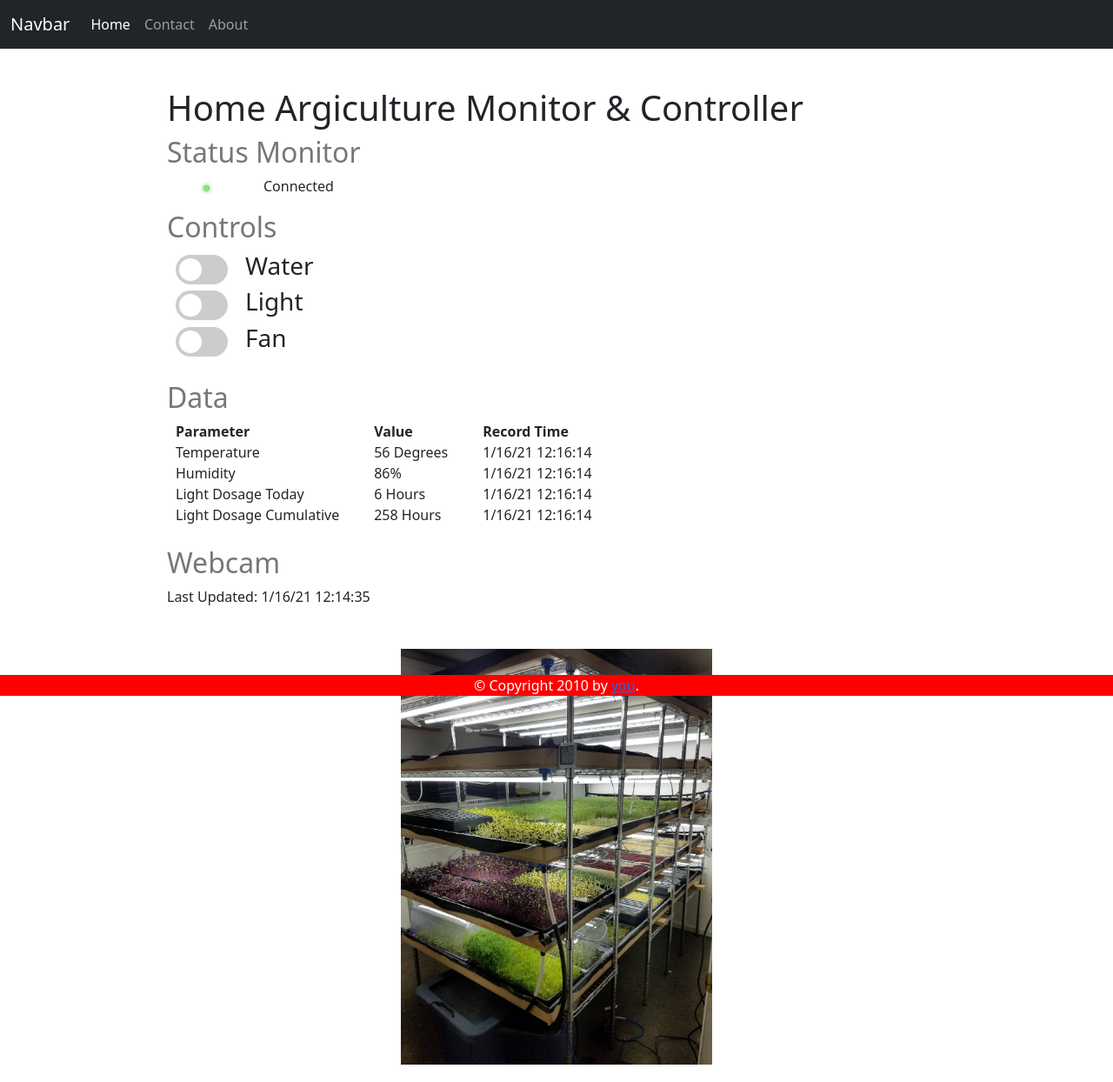
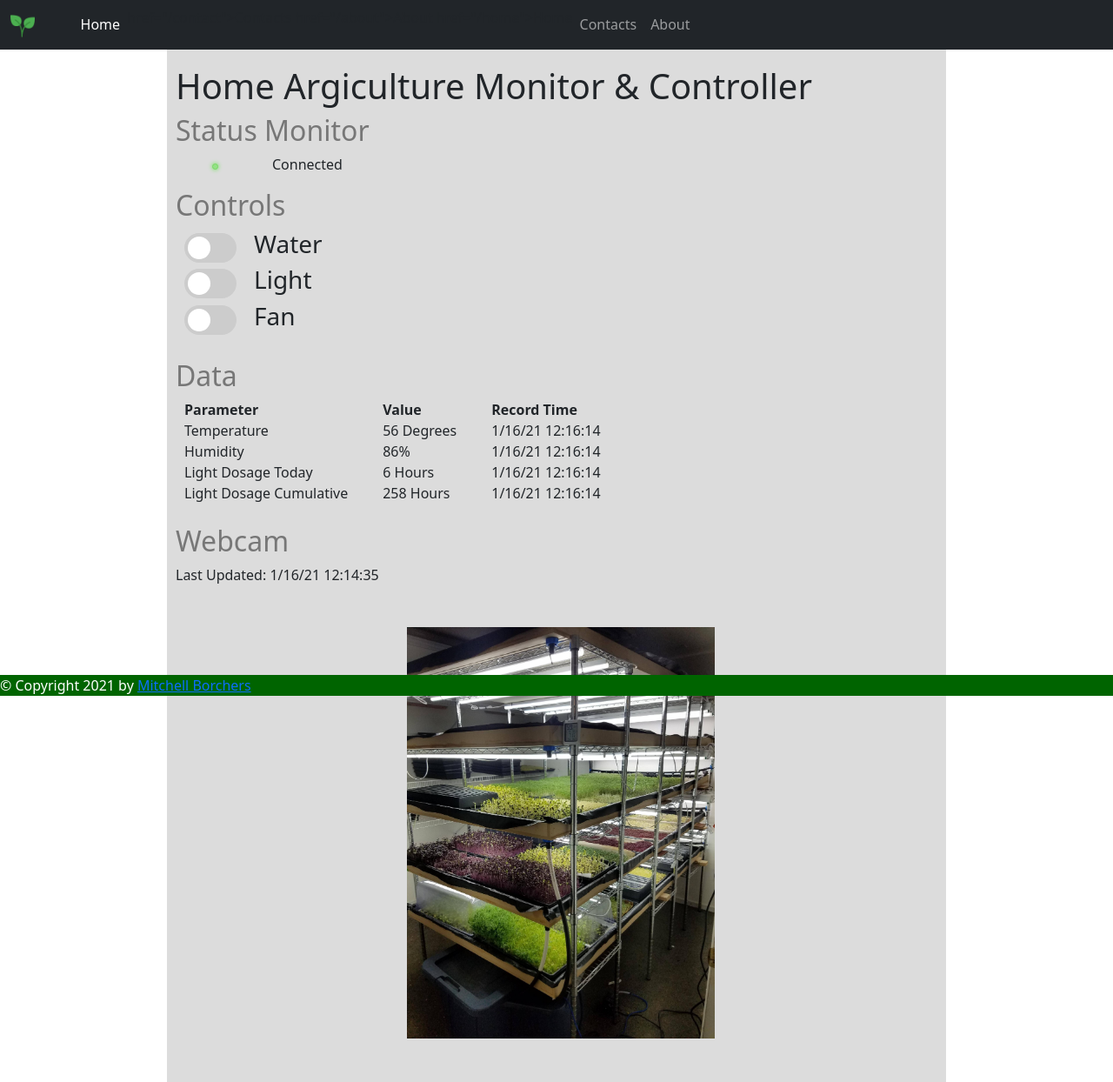
Before and after one commit to borchr27/GrowMonitorSite, a Flask app: page /home in a window 1280 px wide. Shown: the whole page at 87% size. Run offline with Flask 2, Linux system fonts and the light colour scheme; some libraries are stand-ins or nearby versions.

Commit message:
added favicon and home page logos, clean up controllers, highlight area in navbar in progress

```diff
--- a/static/style.css
+++ b/static/style.css
@@ -1,21 +1,24 @@
-@import "compass/css3";
 main {
     background-color: #00cc00;
     width: 20%;
 }
 
-.content {
-    max-width: 100%;
+.page {
+    padding-top: 75px;
+    padding-bottom: 50px;
+    padding-left: 10px;
+    max-width: 70%;
     margin: auto;
+    background-color: gainsboro;
 }
 
-.page {
-    padding-top: 100px;
-    max-width: 70%;
-    margin: auto;
+.imagePlantLogo {
+    opacity: 100%;
+    width: 50%;
+    height: auto;
 }
 
-img {
+.imagePlantShelf {
     opacity: 100%;
     width: 40%;
     height: auto;
@@ -31,11 +34,6 @@ h2 {
     color: #777;
 }
 
-body {
-    background-color: #ccc;
-    margin: 25px;
-}
-
 td {
     padding: 0 10px;
 }
@@ -46,6 +44,11 @@ th {
 
 
 /* NAVBAR ------------------------------------------------------*/
+
+.navbar-brand {
+    width: 60px;
+    left: auto;
+}
 
 
 /* Add a black background color to the top navigation */
@@ -196,14 +199,14 @@ ul {
 }
 
 
-/* FIXED NAV ADN FOOTER ---------------------------------------------*/
+/* FOOTER ---------------------------------------------*/
 
 .footer {
     position: fixed;
     left: 0;
     bottom: 0;
     width: 100%;
-    background-color: red;
+    background-color: darkgreen;
     color: white;
-    text-align: center;
+    text-align: left;
 }
--- a/templates/_layout.html
+++ b/templates/_layout.html
@@ -6,31 +6,36 @@
     <title>Document</title>
     <meta charset="UTF-8">
     <meta name="viewport" content="width=device-width, initial-scale=1.0">
+    <link rel="shortcut icon" href="{{ url_for('static', filename='favicon.ico') }}">
     <link rel="stylesheet" href="/static/style.css">
     <link href="https://cdn.jsdelivr.net/npm/bootstrap@5.0.0-beta1/dist/css/bootstrap.min.css" rel="stylesheet" integrity="sha384-giJF6kkoqNQ00vy+HMDP7azOuL0xtbfIcaT9wjKHr8RbDVddVHyTfAAsrekwKmP1" crossorigin="anonymous">
     <title>{% block title %}{% endblock %} - My Webpage</title>
     {% endblock %}
 </head>
 
+{% set navigation_bar = [ (url_for('Home'), 'home', 'Home'), (url_for('Contact'), 'contact', 'Contacts'), (url_for('About'), 'about', 'About') ] -%}
 <nav class="navbar fixed-top navbar-expand-lg navbar-dark bg-dark">
     <div class="container-fluid">
-        <a class="navbar-brand" href="#">Navbar</a>
+        <a class="navbar-brand" href="{{url_for('Home')}}">
+            <img src="/static/plant.png" class="imagePlantLogo" alt="">
+        </a>
         <button class="navbar-toggler" type="button" data-bs-toggle="collapse" data-bs-target="#navbarNavAltMarkup" aria-controls="navbarNavAltMarkup" aria-expanded="false" aria-label="Toggle navigation">
-        <span class="navbar-toggler-icon"></span>
-      </button>
+            <span class="navbar-toggler-icon"></span>
+        </button>
         <div class="collapse navbar-collapse" id="navbarNavAltMarkup">
             <div class="navbar-nav">
-                <a class="nav-link active" aria-current="page" href="http://127.0.0.1:5000/home">Home</a>
-                <a class="nav-link" href="http://127.0.0.1:5000/contact">Contact</a>
-                <a class="nav-link" href="http://127.0.0.1:5000/about">About</a>
+                {% for href, id, caption in navigation_bar %} {%if id == active_page %}
+                <a class="nav-link active" {% endif %} href="{{ href|e }}">{{ caption|e }}</a> {% endfor %} {% for href, id, caption in navigation_bar %} {%if id != active_page %}
+                <a class="nav-link" {% endif %} href="{{ href|e }}">{{ caption|e }}</a> {% endfor %}
             </div>
         </div>
     </div>
 </nav>
 
+
 <body>
     <div id="content">{% block content %}{% endblock %}</div>
-    <div class="footer">{% block footer %} &copy; Copyright 2010 by <a href="http://domain.invalid/">you</a>. {% endblock %}</div>
+    <div class="footer">{% block footer %} &copy; Copyright 2021 by <a href="https://github.com/borchr27">Mitchell Borchers</a>{% endblock %}</div>
 </body>
 
 <script src="https://code.jquery.com/jquery-3.3.1.slim.min.js" integrity="sha384-q8i/X+965DzO0rT7abK41JStQIAqVgRVzpbzo5smXKp4YfRvH+8abtTE1Pi6jizo" crossorigin="anonymous"></script>
--- a/templates/about.html
+++ b/templates/about.html
@@ -1,4 +1,4 @@
-{% extends "_layout.html" %} {% block title %}About{% endblock %} {% block head %} {{ super() }}
+{% extends "_layout.html" %} {% set active_page = "about" %} {% block title %}About{% endblock %} {% block head %} {{ super() }}
 <style type="text/css">
     .important {
         color: #336699;
@@ -6,8 +6,8 @@
 </style>
 {% endblock %} {% block content %}
 
-<body class="content">
+<div class="page">
     <h1>About</h1><br>
     <h2>This is the about section where we tell you all about us!</h2><br>
-</body>
+</div>
 {% endblock %}
--- a/templates/contact.html
+++ b/templates/contact.html
@@ -1,4 +1,4 @@
-{% extends "_layout.html" %} {% block title %}Contact{% endblock %} {% block head %} {{ super() }}
+{% extends "_layout.html" %} {% set active_page = "contact" %} {% block title %}Contact{% endblock %} {% block head %} {{ super() }}
 <style type="text/css">
     .important {
         color: #336699;
@@ -6,8 +6,8 @@
 </style>
 {% endblock %} {% block content %}
 
-<body class="content">
+<div class="page">
     <h1>Contact Us!</h1><br>
     <h2>If you have any questions please reach out to us and we will do our best to help!</h2><br>
-</body>
+</div>
 {% endblock %}
--- a/templates/home.html
+++ b/templates/home.html
@@ -1,4 +1,4 @@
-{% extends "_layout.html" %} {% block title %}Home{% endblock %} {% block head %} {{ super() }}
+{% extends "_layout.html" %} {% set active_page = "home" %} {% block title %}Home{% endblock %} {% block head %} {{ super() }}
 <style type="text/css">
     .important {
         color: #336699;
@@ -124,7 +124,7 @@
     </div> <br>
 
     <div id="plant">
-        <img src="static/vertifarm.jpg" title="">
+        <img src="static/vertifarm.jpg" class="imagePlantShelf" title="">
     </div>
 </div>
 
--- /dev/null
+++ b/templates/notes.txt
@@ -0,0 +1,6 @@
+                <a id="home" class="nav-link" aria-current="page" href="{{url_for('Home')}}">Home</a>
+                <a id="contact" class="nav-link" href="{{url_for('Contact')}}">Contact</a>
+                <a id="about" class="nav-link" href="{{url_for('About')}}">About</a>
+
+
+                {% set active_page = active_page|default('home') -%}
```
Also changed, not shown: requirements.txt (added, +23 -0 lines), static/favicon.ico (added), static/plant.png (added), 2 other files.
